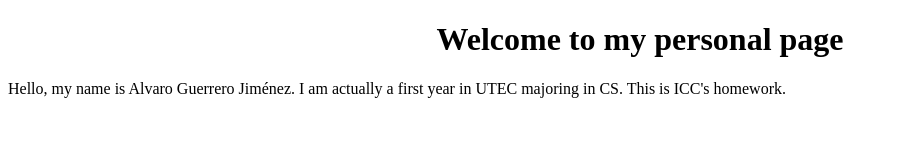
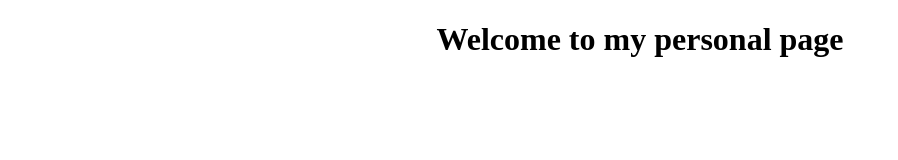
Before and after one commit to AlvaroGuerreroJ/AlvaroGuerreroJ.github.io, a plain HTML site: page index.html in a window 1280 px wide. Shown: the whole page, without its empty margins (0-898 px from the left). Drawn offline with Linux system fonts and the light colour scheme.

Commit message:
Update index.html

```diff
--- a/index.html
+++ b/index.html
@@ -2,14 +2,10 @@
 <html>
 <head>
 <meta charset="UTF-8">
-<title>Alvaro Guerrero Jiménez</title>
+<title>Alvaro</title>
 </head>
 <body>
 
 <center><h1>Welcome to my personal page</h1></center>
-
-Hello, my name is Alvaro Guerrero Jiménez. I am actually a first year in UTEC majoring in CS.
-This is ICC's homework.
-
 </body>
 </html>
```
